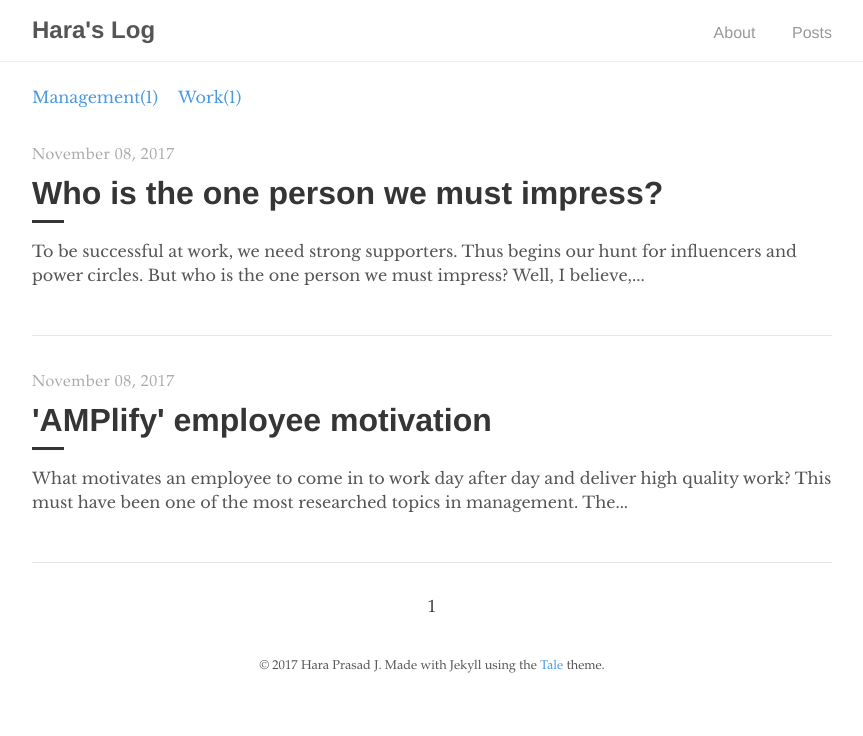
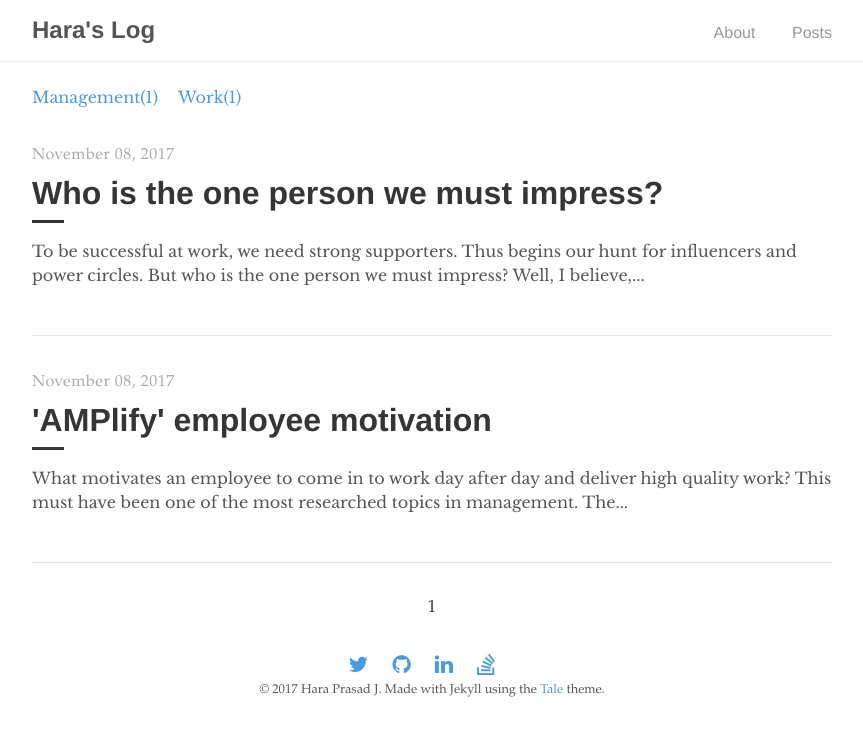
Before and after one commit to haraprasadj/haraprasadj.github.io, a Jekyll site: the page built from index.html, in a window 1280 px wide. Shown: the top 736 px of the page, without its empty margins (208-1071 px from the left). Built offline with Jekyll 4.4.1, drawn with Linux system fonts in a browser that asks for light colours; nearby versions of some CDN libraries; the list of posts is cut into pages by our own code.

Commit message:
footer updated

```diff
--- a/_config.yml
+++ b/_config.yml
@@ -20,11 +20,13 @@ author:
   name:         Hara Prasad J
   url:          http://www.haraprasad.com
   email:        haraprasad@gmail.com
+  github:       haraprasadj
+  linkedin:     haraprasadj
+  twitter:      haraprasad_j
+  stackoverflow: 4230286/haraprasadj
 
 # Custom vars
 version:        3.4.1
-github:
-  repo:         https://github.com/haraprasadj
 
 # Gems
 plugins:
--- /dev/null
+++ b/_includes/footer.html
@@ -0,0 +1,24 @@
+<footer>
+    <div>
+        <a href="https://twitter.com/{{ site.author.twitter }}">
+            <i class="fa fa-twitter fa-lg"></i>
+        </a>
+        &emsp;
+        <a href="https://github.com/{{ site.author.github }}">
+          <i class="fa fa-github fa-lg"></i>
+        </a>
+        &emsp;
+        <a href="https://linkedin.com/in/{{ site.author.linkedin }}">
+          <i class="fa fa-linkedin fa-lg"></i>
+        </a>
+        &emsp;
+        <a href="https://stackoverflow.com/users/{{ site.author.stackoverflow }}">
+          <i class="fa fa-stack-overflow fa-lg"></i>
+        </a>
+        &emsp;
+    </div>
+    <span>
+    &copy; <time datetime="{{ site.time }}">{{ site.time | date: '%Y' }}</time> {{ site.author.name }}. Made with Jekyll using the <a
+            href="https://github.com/haraprasadj/tale">Tale</a> theme.
+    </span>
+</footer>
--- a/_includes/head.html
+++ /dev/null
@@ -1,16 +0,0 @@
-<head>
-  <meta charset="UTF-8">
-  <meta name="viewport" content="width=device-width, initial-scale=1.0">
-
-  <title>
-    {% if page.title == "Home" %}
-      {{ site.title }}
-    {% else %}
-      {{ page.title }} &middot; {{ site.title }}
-    {% endif %}
-  </title>
-
-  <!-- CSS -->
-  <link rel="stylesheet" href="{{ site.baseurl }}/styles.css">
-  <link rel="stylesheet" href="https://fonts.googleapis.com/css?family=Libre+Baskerville:400,400i,700">
-</head>
--- /dev/null
+++ b/_includes/header.html
@@ -0,0 +1,17 @@
+<head>
+    <meta charset="UTF-8">
+    <meta name="viewport" content="width=device-width, initial-scale=1.0">
+
+    <title>
+        {% if page.title == "Home" %}
+        {{ site.title }}
+        {% else %}
+        {{ page.title }} &middot; {{ site.title }}
+        {% endif %}
+    </title>
+
+    <!-- CSS -->
+    <link rel="stylesheet" href="{{ site.baseurl }}/styles.css">
+    <link rel="stylesheet" href="https://fonts.googleapis.com/css?family=Libre+Baskerville:400,400i,700">
+    <link rel="stylesheet" href="//maxcdn.bootstrapcdn.com/font-awesome/4.3.0/css/font-awesome.min.css">
+</head>
--- a/_layouts/default.html
+++ b/_layouts/default.html
@@ -1,7 +1,7 @@
 <!DOCTYPE html>
 <html lang="en">
 
-  {% include head.html %}
+    {% include header.html %}
 
     <body>
         <nav class="nav">
@@ -20,10 +20,7 @@
             {{ content }}
         </main>
 
-    <footer>
-      <span>
-        &copy; <time datetime="{{ site.time }}">{{ site.time | date: '%Y' }}</time> {{ site.author.name }}. Made with Jekyll using the <a href="https://github.com/haraprasadj/tale">Tale</a> theme.
-      </span>
-    </footer>
+    {% include footer.html %}
+
     </body>
 </html>
```
Lines whose indentation alone changed are shown as unchanged.
